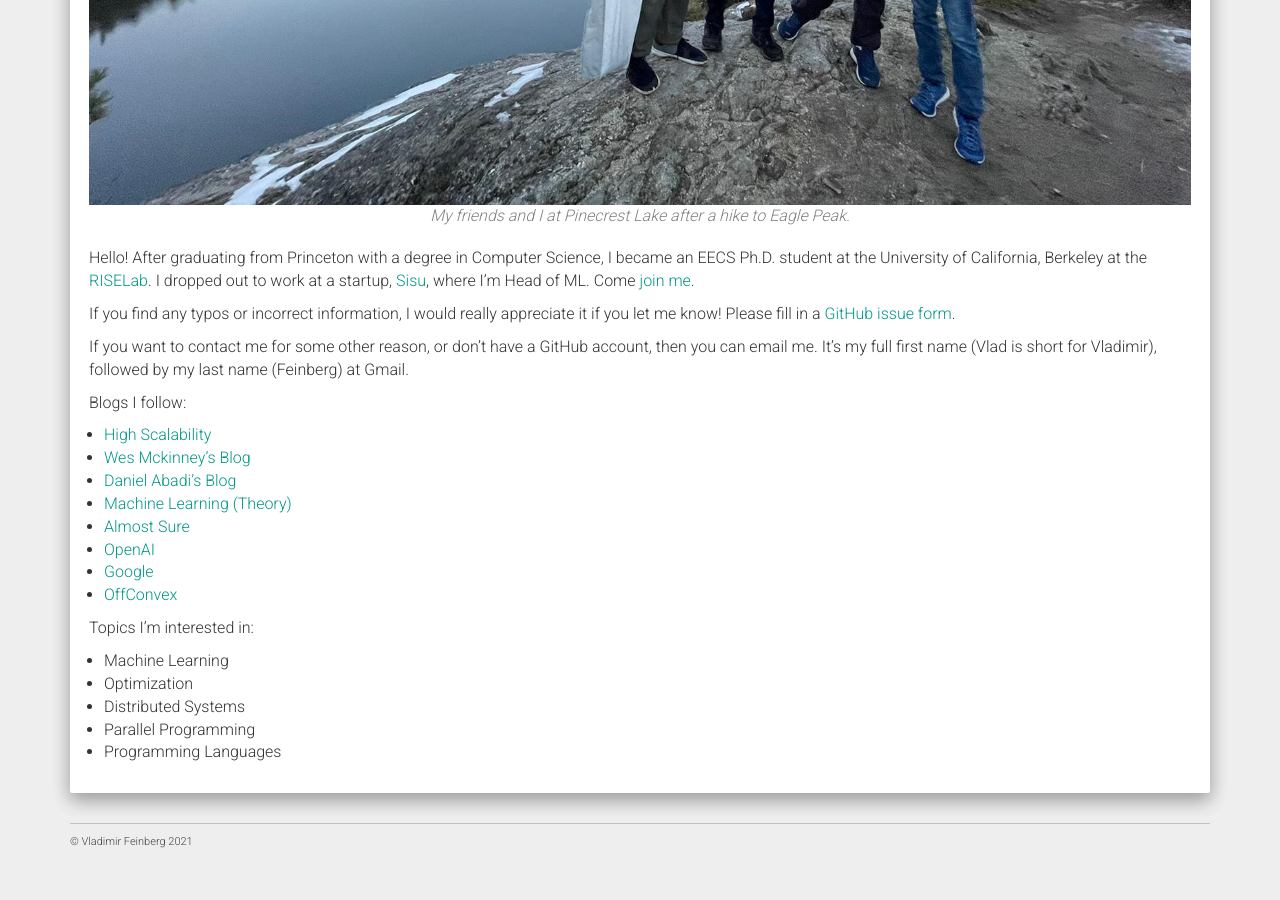
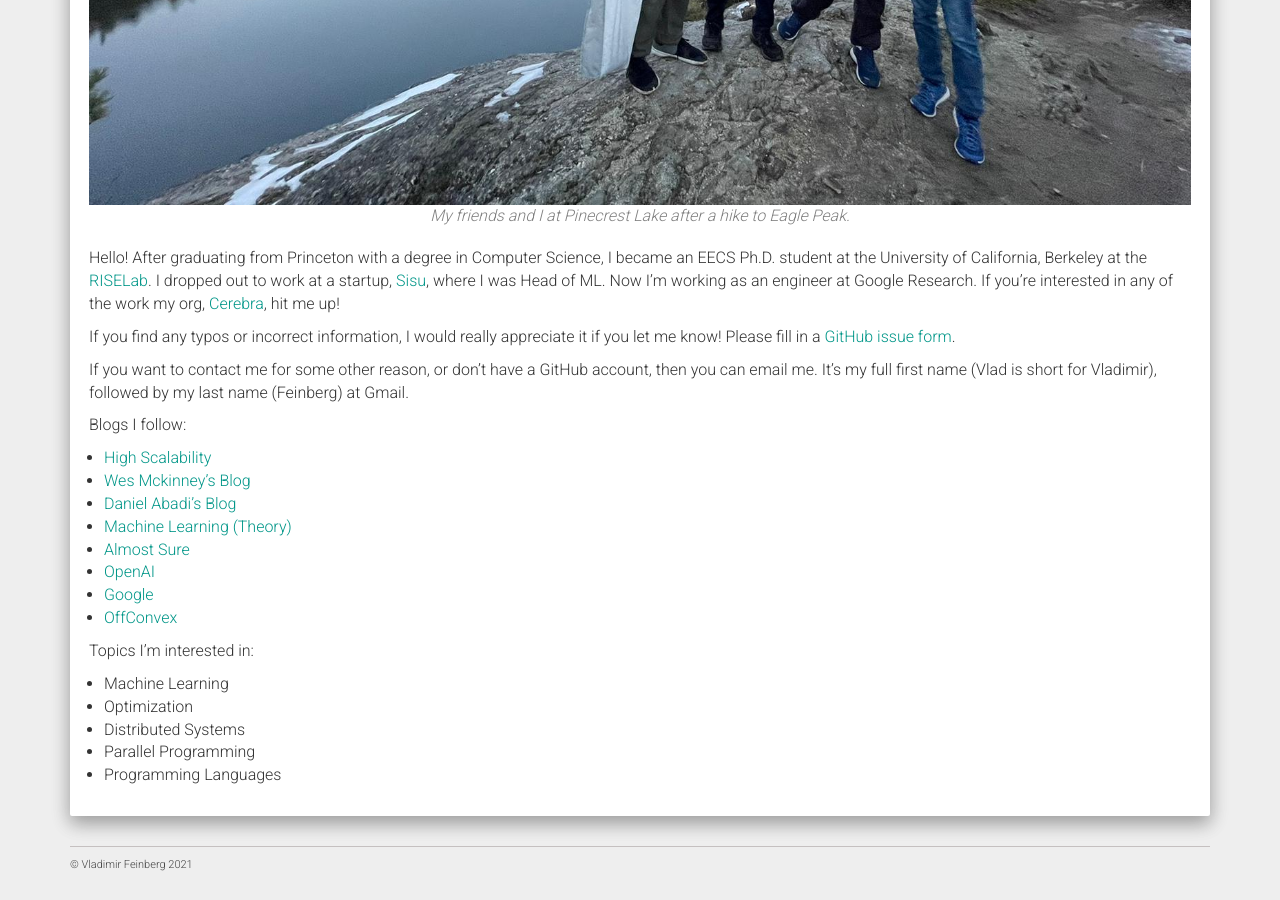
Before and after one commit to vlad17/vlad17.github.io, a Jekyll site: the page built from about.md, in a window 1280 px wide and 900 px high, scrolled down 779 px. Built offline with Jekyll 4.4.1, drawn with Linux system fonts in a browser that asks for light colours; nearby versions of some CDN libraries; formulas are drawn with MathJax 3; before the commit the page ends 1656 px from its top, so only the background shows below that.

Commit message:
update about to new job

```diff
--- a/about.md
+++ b/about.md
@@ -5,7 +5,7 @@ permalink: /about
 featured_image: "/static/img/about-page.JPG"
 ---
 
-Hello! After graduating from Princeton with a degree in Computer Science, I became an EECS Ph.D. student at the University of California, Berkeley at the [RISELab](https://rise.cs.berkeley.edu/). I dropped out to work at a startup, [Sisu](http://sisu.ai), where I'm Head of ML. Come [join me](https://jobs.lever.co/sisu/091da572-9c63-469f-963d-cedc64fcfff2?lever-origin=applied&lever-source%5B%5D=Vlad%20Blog).
+Hello! After graduating from Princeton with a degree in Computer Science, I became an EECS Ph.D. student at the University of California, Berkeley at the [RISELab](https://rise.cs.berkeley.edu/). I dropped out to work at a startup, [Sisu](http://sisu.ai), where I was Head of ML. Now I'm working as an engineer at Google Research. If you're interested in any of the work my org, [Cerebra](https://twimlai.com/twiml-talk-340-social-intelligence-with-blaise-aguera-y-arcas/), hit me up!
 
 If you find any typos or incorrect information, I would really appreciate it if you let me know! Please fill in a [GitHub issue form](https://github.com/vlad17/vlad17.github.io/issues/new).
 
```
